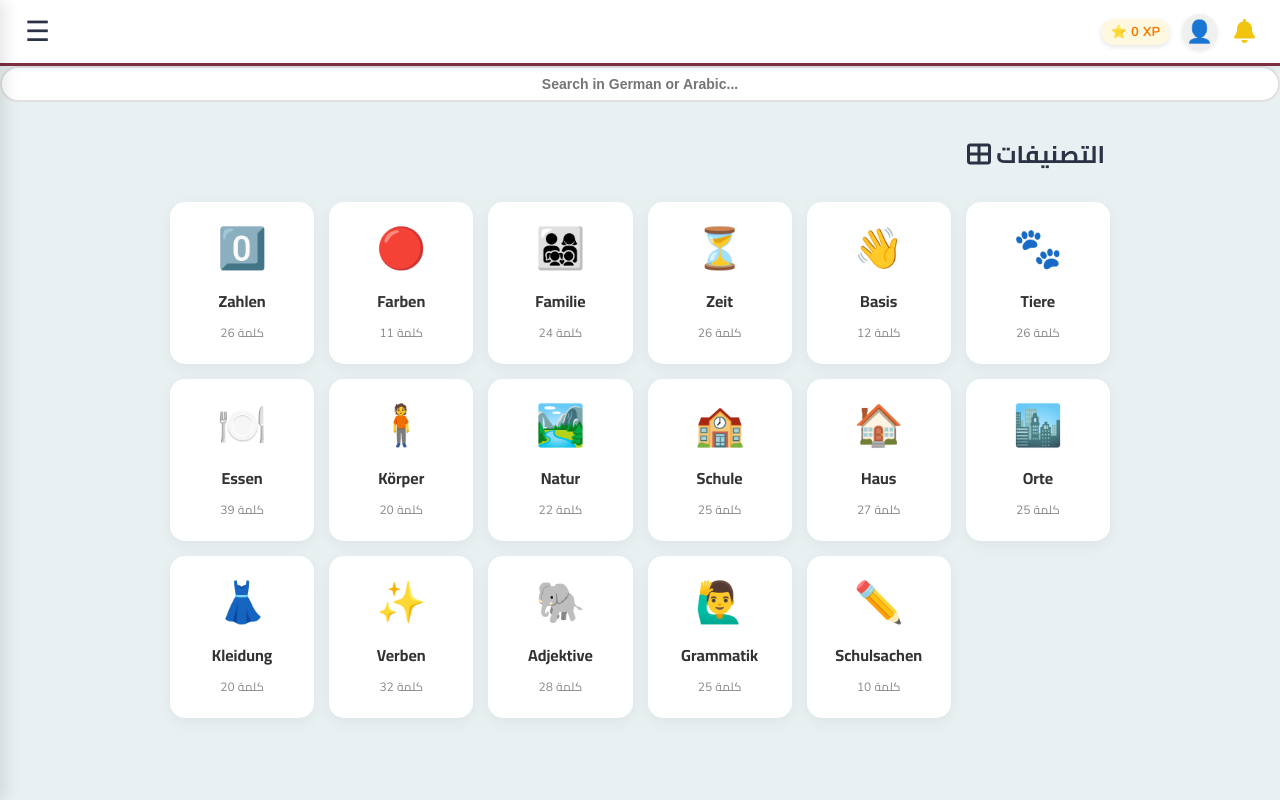
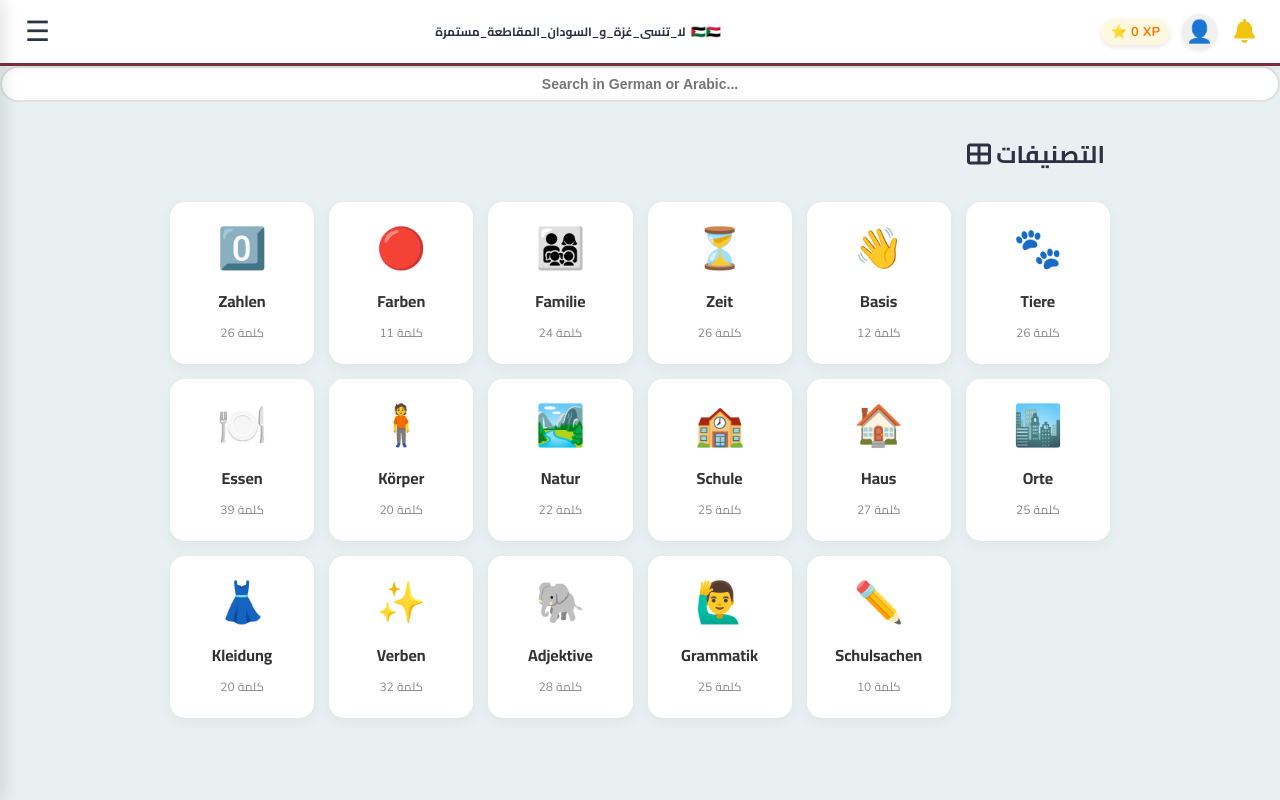
Before and after one commit to polygotsacademy-cmd/poly, a website: page public/index.html in a window 1280 px wide. Both pictures are taken after typing "Sample", "Sample123" into the empty fields and a click on the button "Login". Shown: the top 800 px of the page. Drawn offline with nearby package versions, Linux system fonts and the light colour scheme; no server answers.

Commit message:
Update index.html

```diff
--- a/public/index.html
+++ b/public/index.html
@@ -41,6 +41,10 @@
     <div id="app-container" class="screen">
         <div class="top-bar">
             <button id="sidebar-toggle" class="hamburger-btn">☰</button>
+            <div class="top-bar-center" style="font-size: 12px; font-weight: bold; color: var(--navy-color, #333); font-family: 'Cairo', sans-serif; display: flex; align-items: center; gap: 5px; text-align: center; padding: 0 10px; overflow: hidden; white-space: nowrap; text-overflow: ellipsis;">
+                <span>لا_تنسى_غزة_و_السودان_المقاطعة_مستمرة</span>
+                <span>🇵🇸🇸🇩</span>
+            </div>
             <div class="top-bar-right" style="display: flex; align-items: center; gap: 12px;">
                 <span id="user-points-badge" onclick="switchView('leaderboard')" style="background: #fff8e1; color: #f57c00; padding: 4px 10px; border-radius: 15px; font-weight: bold; font-size: 13px; display: flex; align-items: center; gap: 4px; cursor: pointer; box-shadow: 0 2px 5px rgba(0,0,0,0.1);" title="لوحة الشرف">⭐ <span id="user-points-val">0</span> XP</span>
                 <span id="user-mascot" onclick="openMascotModal( )" style="font-size: 22px; cursor: pointer; background: #f0f0f0; border-radius: 50%; width: 35px; height: 35px; display: flex; align-items: center; justify-content: center; box-shadow: 0 2px 5px rgba(0,0,0,0.1);">👤</span>
```
